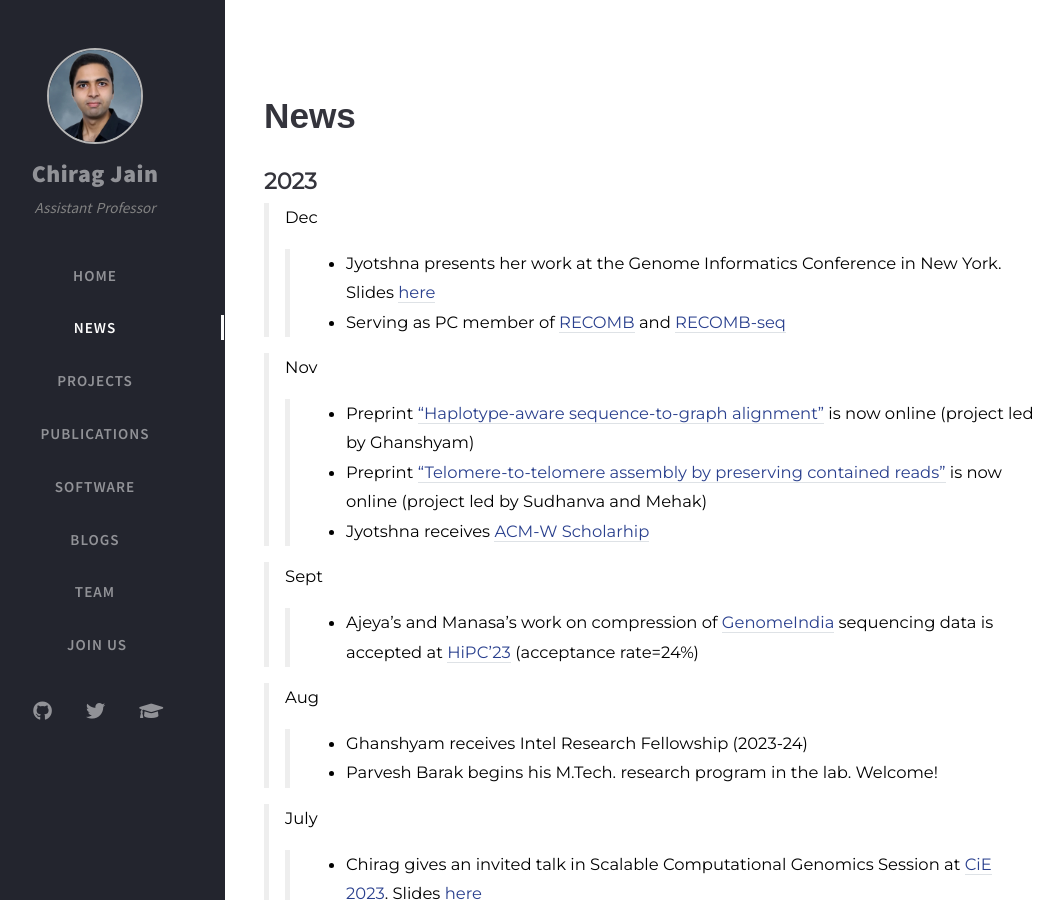
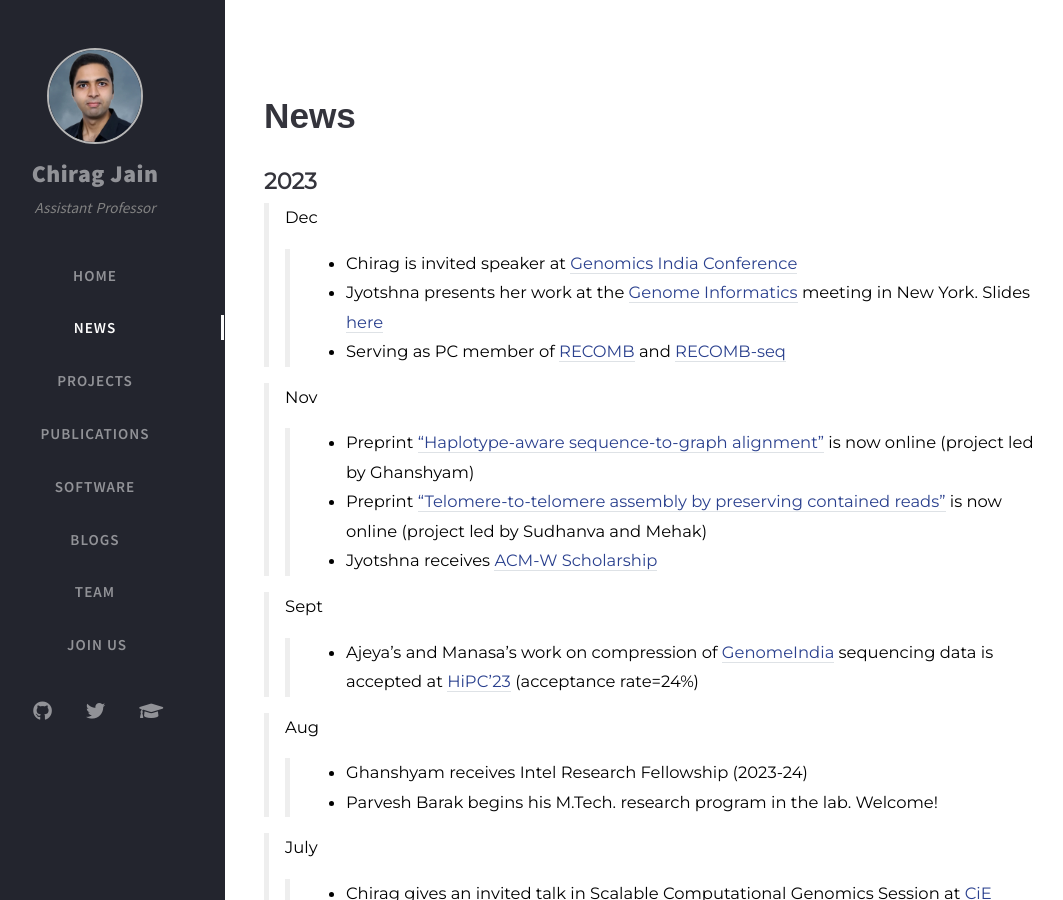
Before and after one commit to at-cg/at-cg.github.io, a Jekyll site: the page built from tabs/new.md, in a window 1280 px wide and 900 px high. Shown: the whole window, without its empty margins (35-1098 px from the left). Built offline with Jekyll 4.4.1, drawn with Linux system fonts in a browser that asks for light colours; nearby versions of some CDN libraries; comment, search, counter and statistics services are not loaded.

Commit message:
Update new.md

```diff
--- a/tabs/new.md
+++ b/tabs/new.md
@@ -22,13 +22,14 @@ type: news
 ## **2023**
 
 >Dec
->> - Jyotshna presents her work at the Genome Informatics Conference in New York. Slides [here](https://drive.google.com/file/d/1pETs5E8DwiAPkw-F_qubjfY4TLnqwGQg/view?usp=share_link)
+>> - Chirag is invited speaker at [Genomics India Conference](https://genomicsindia.co.in)
+>> - Jyotshna presents her work at the [Genome Informatics](https://meetings.cshl.edu/meetings.aspx?meet=info&year=23) meeting in New York. Slides [here](https://drive.google.com/file/d/1pETs5E8DwiAPkw-F_qubjfY4TLnqwGQg/view?usp=share_link)
 >> - Serving as PC member of [RECOMB](https://recomb.org/recomb2024/index.html) and [RECOMB-seq](https://recomb-seq.github.io)
 
 >Nov
 >> - Preprint ["Haplotype-aware sequence-to-graph alignment"](https://doi.org/10.1101/2023.11.15.566493) is now online (project led by Ghanshyam)
 >> - Preprint ["Telomere-to-telomere assembly by preserving contained reads"](https://doi.org/10.1101/2023.11.07.565066) is now online (project led by Sudhanva and Mehak)
->> - Jyotshna receives [ACM-W Scholarhip](https://women.acm.org/scholarships/)
+>> - Jyotshna receives [ACM-W Scholarship](https://women.acm.org/scholarships/)
 
 >Sept
 >> - Ajeya's and Manasa's work on compression of [GenomeIndia](https://cbr.iisc.ac.in/research/flagship-projects/genomeindia/) sequencing data is accepted at [HiPC'23](https://hipc.org) (acceptance rate=24%)
```
